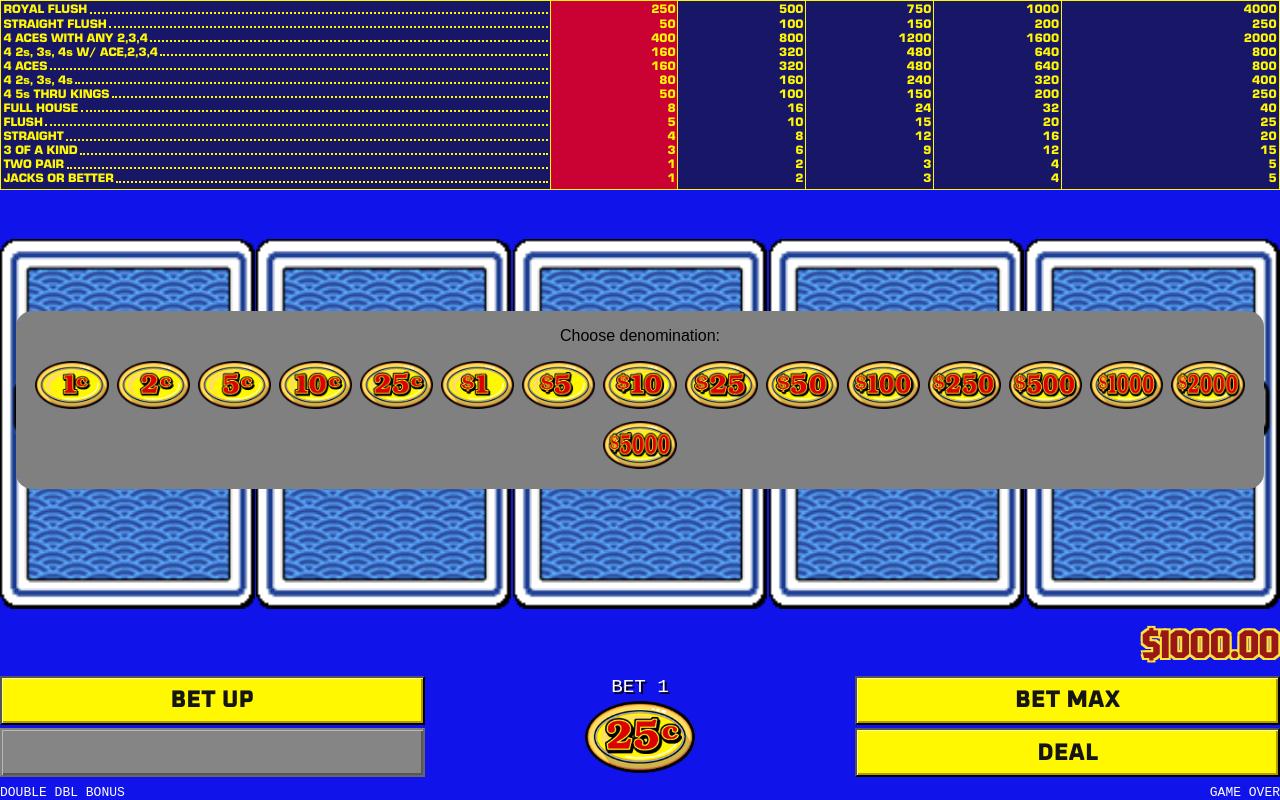
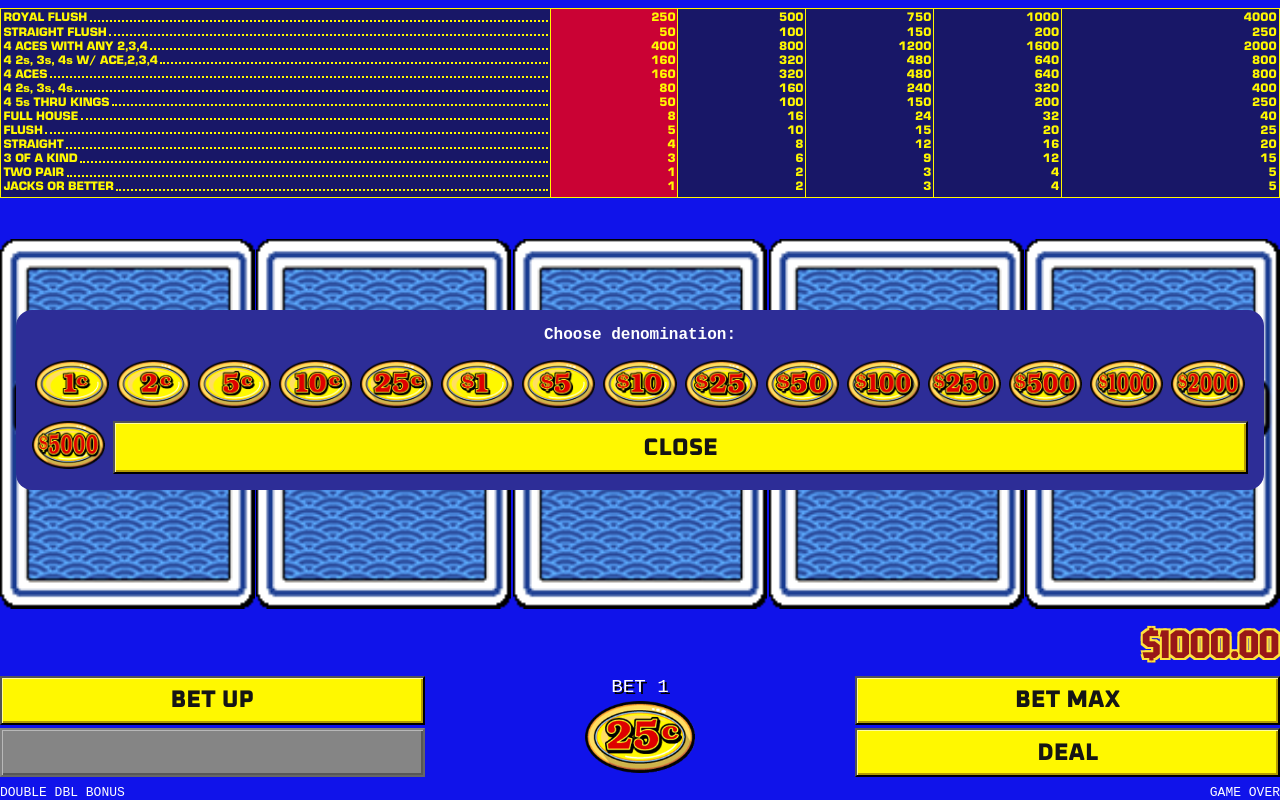
Before and after one commit to watkins-joe/gameking, a React (Vite) app: page / in a window 1280 px wide. Built offline with nearby package versions, Linux system fonts and the light colour scheme.

Commit message:
add: more denom styles

```diff
--- a/src/components/ui/DenomModal/DenomModal.scss
+++ b/src/components/ui/DenomModal/DenomModal.scss
@@ -1,10 +1,23 @@
 .denom {
+  &.wrapper {
+    background-color: black;
+    opacity: 0.5;
+    height: 100%;
+    width: 100%;
+    z-index: 2;
+    position: absolute;
+  }
+
   &-modal {
+    color: white;
+    font-family: monospace;
+    font-size: 1rem;
+    font-weight: 600;
     display: flex;
     flex-direction: column;
     text-align: center;
     position: absolute;
-    background-color: grey;
+    background-color: #2d2d97;
     top: 50%;
     left: 50%;
     transform: translate(-50%, -50%);
--- a/src/components/ui/DenomModal/DenomModal.tsx
+++ b/src/components/ui/DenomModal/DenomModal.tsx
@@ -1,3 +1,4 @@
+import Button from "../Button/Button";
 import "./DenomModal.scss";
 
 const denomOptions = [
@@ -21,6 +22,7 @@ const denomOptions = [
 
 function DenomModal() {
   return (
+    <div className="denom-wrapper">
       <div className="denom-modal">
         <div>Choose denomination:</div>
         <div className="denom-options">
@@ -29,6 +31,12 @@ function DenomModal() {
               <img src={`/assets/ui/denoms/${denom}.png`} />
             </div>
           ))}
+          <Button
+            disabled={false}
+            text="CLOSE"
+            onButtonClick={() => console.log("hi")}
+          />
+        </div>
       </div>
     </div>
   );
```
Lines whose indentation alone changed are shown as unchanged.
